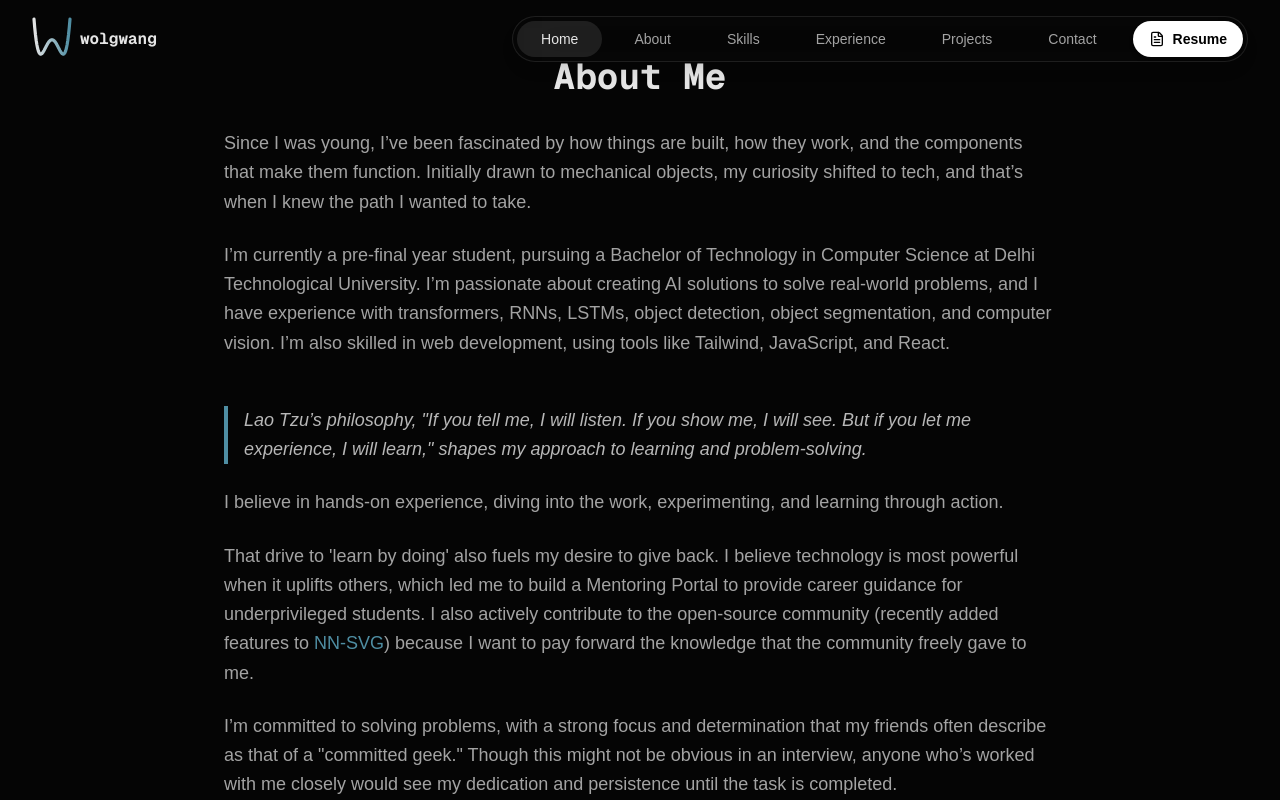
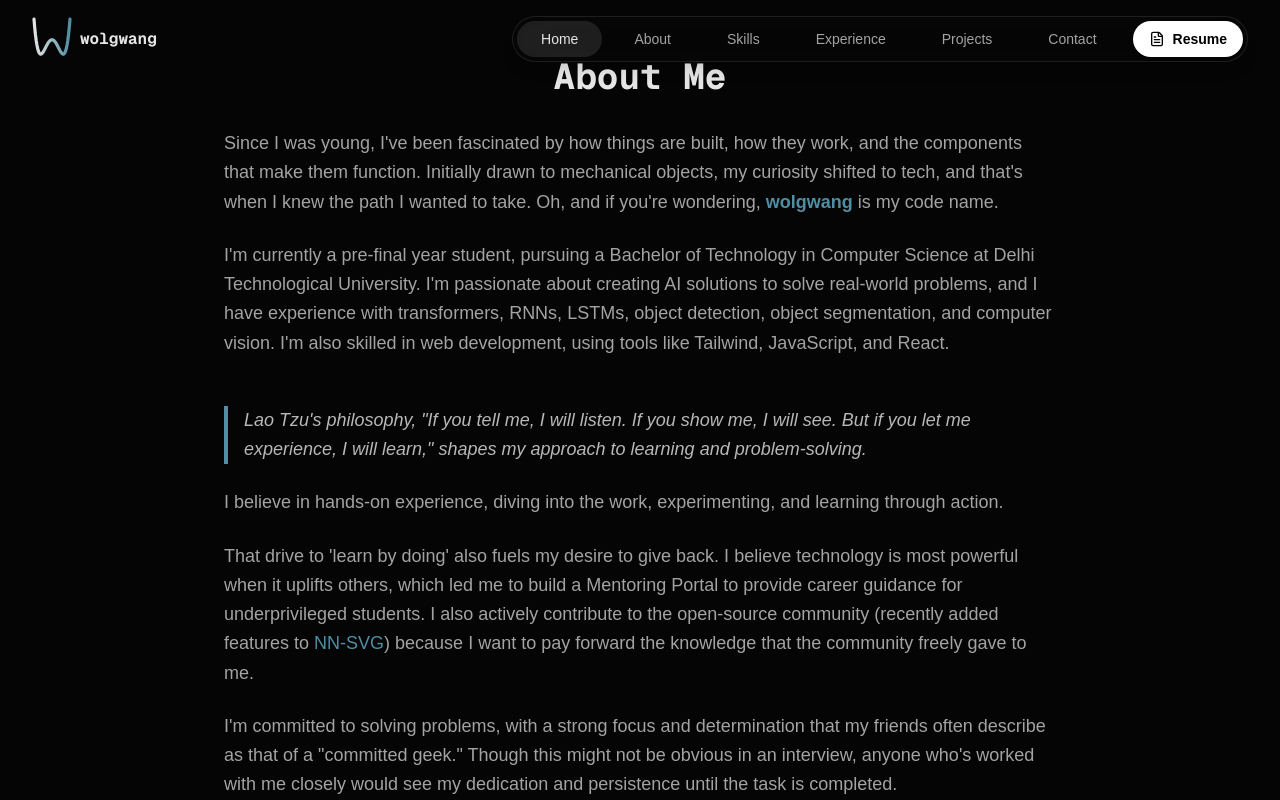
Before and after one commit to wolgwang1729/Portfolio, a Next.js app: page / in a window 1280 px wide. Both pictures are taken after a click on the button "Read More". Shown: the part 823-1623 px from the top of the page. Built offline with nearby package versions, Linux system fonts and the light colour scheme.

Commit message:
fix unicode error

```diff
--- a/src/components/About.tsx
+++ b/src/components/About.tsx
@@ -19,11 +19,11 @@ export default function About() {
 
         <div className="space-y-6 text-lg text-secondary leading-relaxed">
           <p>
-            Since I was young, I’ve been fascinated by how things are built, how they work, and the components that make them function. Initially drawn to mechanical objects, my curiosity shifted to tech, and that’s when I knew the path I wanted to take.
+            Since I was young, I've been fascinated by how things are built, how they work, and the components that make them function. Initially drawn to mechanical objects, my curiosity shifted to tech, and that's when I knew the path I wanted to take. Oh, and if you're wondering, <span className="text-accent font-semibold">wolgwang</span> is my code name.
           </p>
 
           <p>
-            I’m currently a pre-final year student, pursuing a Bachelor of Technology in Computer Science at Delhi Technological University. I’m passionate about creating AI solutions to solve real-world problems, and I have experience with transformers, RNNs, LSTMs, object detection, object segmentation, and computer vision. I’m also skilled in web development, using tools like Tailwind, JavaScript, and React.
+            I'm currently a pre-final year student, pursuing a Bachelor of Technology in Computer Science at Delhi Technological University. I'm passionate about creating AI solutions to solve real-world problems, and I have experience with transformers, RNNs, LSTMs, object detection, object segmentation, and computer vision. I'm also skilled in web development, using tools like Tailwind, JavaScript, and React.
           </p>
 
           <AnimatePresence>
@@ -36,7 +36,7 @@ export default function About() {
                 className="space-y-6 overflow-hidden"
               >
                 <blockquote className="border-l-4 border-accent pl-4 italic text-primary/80 my-6">
-                  Lao Tzu’s philosophy, "If you tell me, I will listen. If you show me, I will see. But if you let me experience, I will learn," shapes my approach to learning and problem-solving.
+                  Lao Tzu's philosophy, "If you tell me, I will listen. If you show me, I will see. But if you let me experience, I will learn," shapes my approach to learning and problem-solving.
                 </blockquote>
 
                 <p>
@@ -48,19 +48,19 @@ export default function About() {
                 </p>
 
                 <p>
-                  I’m committed to solving problems, with a strong focus and determination that my friends often describe as that of a "committed geek." Though this might not be obvious in an interview, anyone who’s worked with me closely would see my dedication and persistence until the task is completed.
+                  I'm committed to solving problems, with a strong focus and determination that my friends often describe as that of a "committed geek." Though this might not be obvious in an interview, anyone who's worked with me closely would see my dedication and persistence until the task is completed.
                 </p>
 
                 <p>
-                  In my free time, I enjoy exploring new things, reading research papers, tinkering with PyTorch code (sometimes banging my head on the wall, but determined to fix it), building websites, or listening to music while my model trains. I also love competitive programming on Codeforces, not as an expert but because it’s fun and keeps my grey matter in shape. Sometimes, I might be having long discussions with someone about some topic – I remember back in 11th grade, I used to have lengthy talks just to understand a vague derivation in physics.
+                  In my free time, I enjoy exploring new things, reading research papers, tinkering with PyTorch code (sometimes banging my head on the wall, but determined to fix it), building websites, or listening to music while my model trains. I also love competitive programming on Codeforces, not as an expert but because it's fun and keeps my grey matter in shape. Sometimes, I might be having long discussions with someone about some topic – I remember back in 11th grade, I used to have lengthy talks just to understand a vague derivation in physics.
                 </p>
 
                 <p>
-                  I’ve been fortunate to receive recognition such as being a National Talent Search Examination (NTSE) Scholar, earning the Reliance Foundation Undergraduate Scholarship, and receiving the CBSE Certificate of Merit in Mathematics for securing the highest marks in the 2023 CBSE All India Secondary School Examination. (I know marks don’t matter and they don't always reflect true passion or interest but I want to emphasize that I am genuinely passionate about mathematics. You can check my <a href="https://math.stackexchange.com/users/820922/wolgwang" className="text-accent hover:underline" target="_blank" rel="noopener noreferrer">Math Stack Exchange</a> ^_^)
+                  I've been fortunate to receive recognition such as being a National Talent Search Examination (NTSE) Scholar, earning the Reliance Foundation Undergraduate Scholarship, and receiving the CBSE Certificate of Merit in Mathematics for securing the highest marks in the 2023 CBSE All India Secondary School Examination. (I know marks don't matter and they don't always reflect true passion or interest but I want to emphasize that I am genuinely passionate about mathematics. You can check my <a href="https://math.stackexchange.com/users/820922/wolgwang" className="text-accent hover:underline" target="_blank" rel="noopener noreferrer">Math Stack Exchange</a> ^_^)
                 </p>
 
                 <p>
-                  If you’ve read this far, thank you! I believe every person teaches you something, and I’d love to connect with you. Feel free to reach out if there are opportunities where I could contribute, collaborate, or learn from you.:)
+                  If you've read this far, thank you! I believe every person teaches you something, and I'd love to connect with you. Feel free to reach out if there are opportunities where I could contribute, collaborate, or learn from you.:)
                 </p>
               </motion.div>
             )}
```
